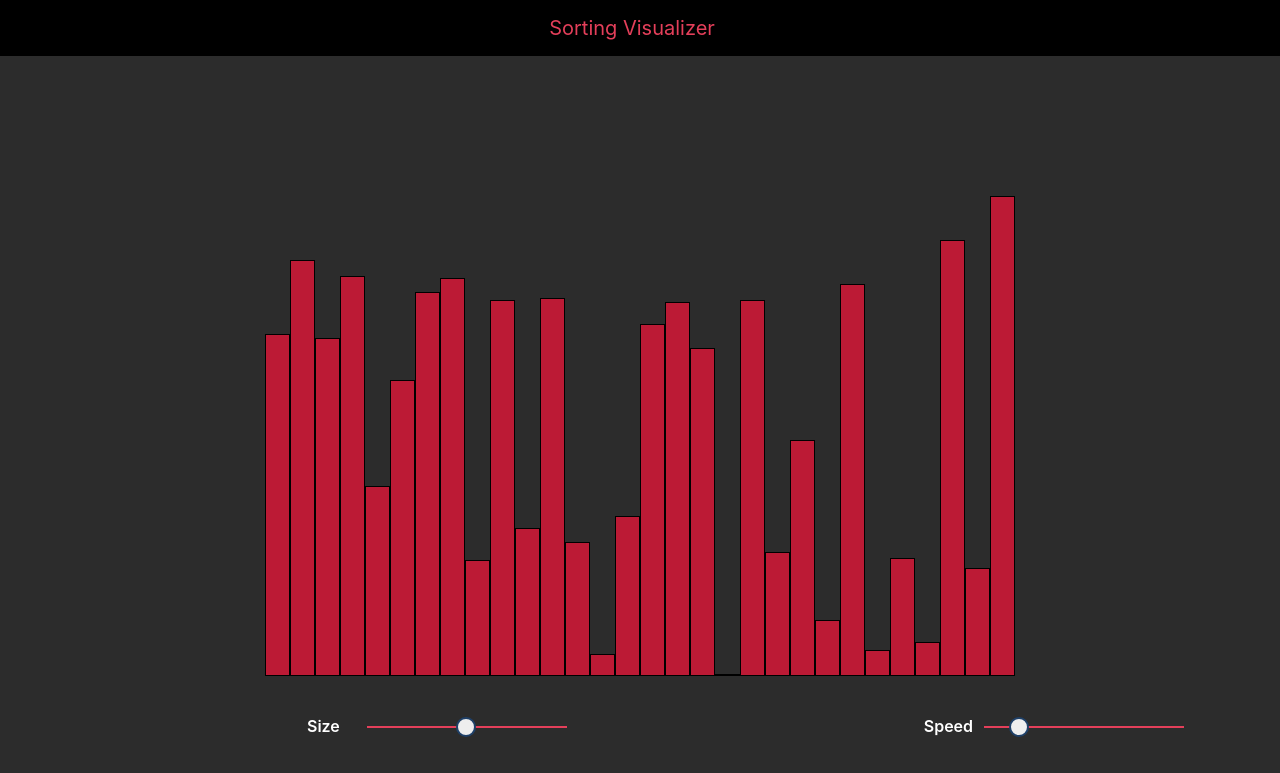
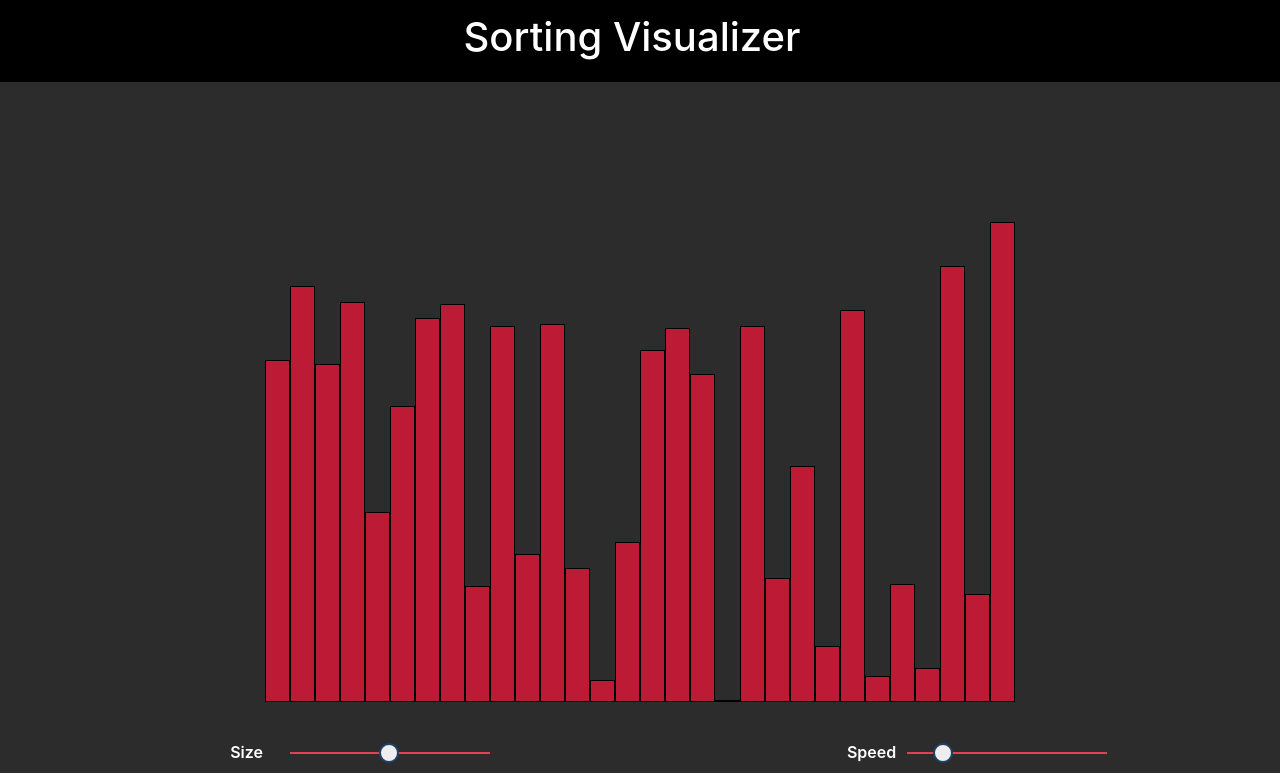
Before and after one commit to H4CE/Sorting-Visualizer, a plain HTML site: page index.html in a window 1280 px wide. Shown: the top 773 px of the page. Drawn offline with nearby package versions, Linux system fonts and the light colour scheme.

Commit message:
second commit

```diff
--- a/index.html
+++ b/index.html
@@ -23,7 +23,7 @@
 </head>
 <body>
     <nav class="navbar dark-background">
-        <a class="navbar-brand text-color" href="#">Sorting Visualizer</a>
+        <a class="navbar-brand text-color" href="#"><h1>Sorting Visualizer</h1></a>
 
     </nav>
     <!-- <div id="Title">Sorting Visualizer</div> -->
@@ -56,8 +56,11 @@
             <div class="btn-group-md btn-group-vertical">
                 <button type="button" class="btn btn-outline-light insertionSort">Insertion Sort</button>
                 <button type="button" class="btn btn-outline-light heapSort">Heap Sort</button>
+
             </div>
         </div>
+        <br>
+        <br>
     <script src="https://cdn.jsdelivr.net/npm/bootstrap@5.0.0-beta2/dist/js/bootstrap.bundle.min.js" integrity="sha384-b5kHyXgcpbZJO/tY9Ul7kGkf1S0CWuKcCD38l8YkeH8z8QjE0GmW1gYU5S9FOnJ0" crossorigin="anonymous"></script>
     <script src="sorting.js" async defer></script>
     <script src="algorithms/bubbleSort.js" async defer></script>
--- a/style.css
+++ b/style.css
@@ -5,7 +5,8 @@
 }
 
 .text-color {
-    color: #e43f5a;
+
+    color: #ffffff;
 }
 #title{
     border: 2px solid red;
@@ -44,7 +45,6 @@ body {
 .center {
     display: flex;
     justify-content: center;
-    /* margin-top: -13px; */
     margin: auto;
 }
 
@@ -56,7 +56,7 @@ body {
 .range-input {
     box-sizing: border-box;
     top: 50%;
-    left: 50%;
+    left: 44%;
     transform: translate(-50%, -50%);
     align-items: center;
     border-radius: 10px;
```
